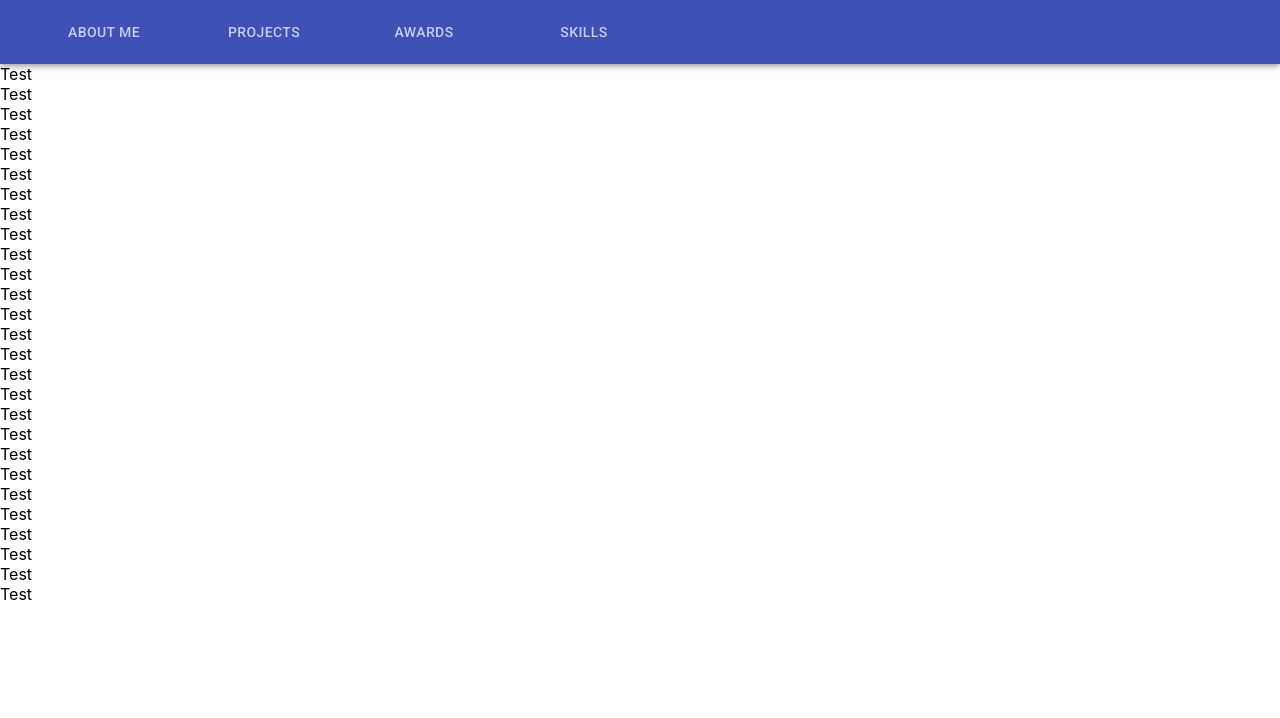
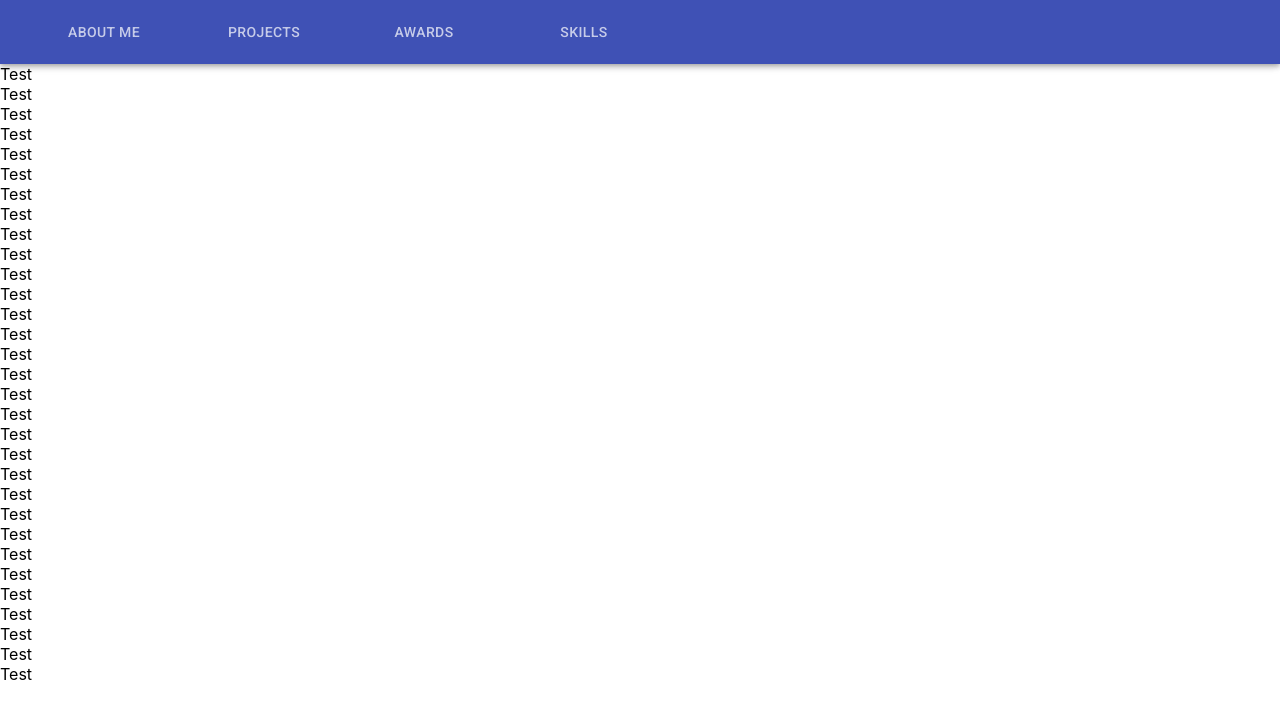
Before and after one commit to Robertr710/robert-portfolio, a React (Create React App) app: page /about in a window 1280 px wide. Shown: the top 718 px of the page. Built offline with nearby package versions, Linux system fonts and the light colour scheme.

Commit message:
updating

```diff
--- a/src/components/Pages/About Me/AboutMe.js
+++ b/src/components/Pages/About Me/AboutMe.js
@@ -30,6 +30,10 @@ const AboutMe = () => {
       <div>Test</div>
       <div>Test</div>
       <div>Test</div>
+      <div>Test</div>
+      <div>Test</div>
+      <div>Test</div>
+      <div>Test</div>
     </div>
   );
 };
```
